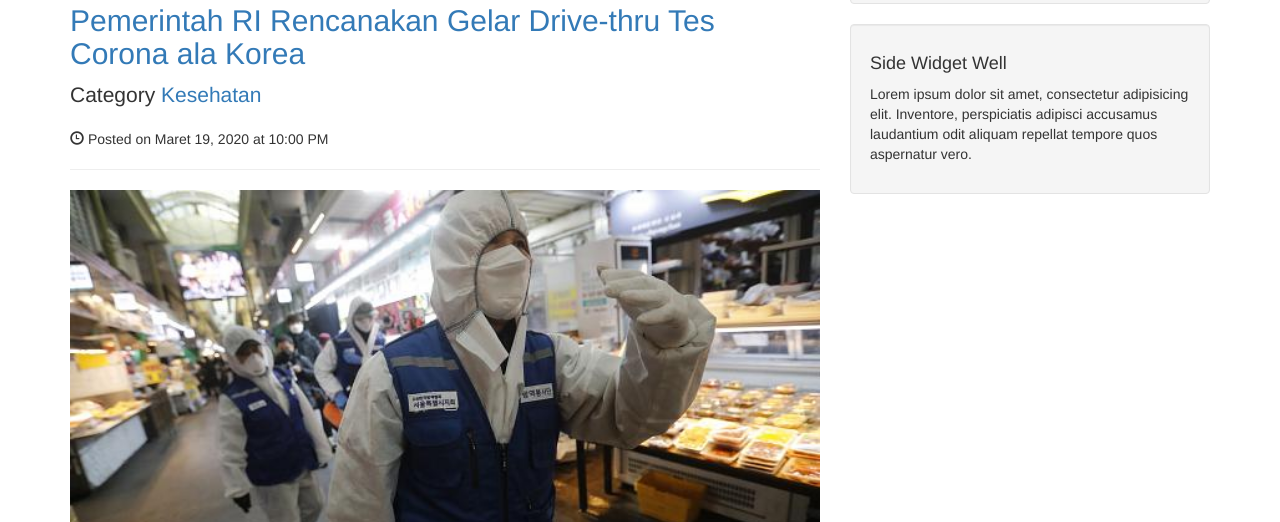
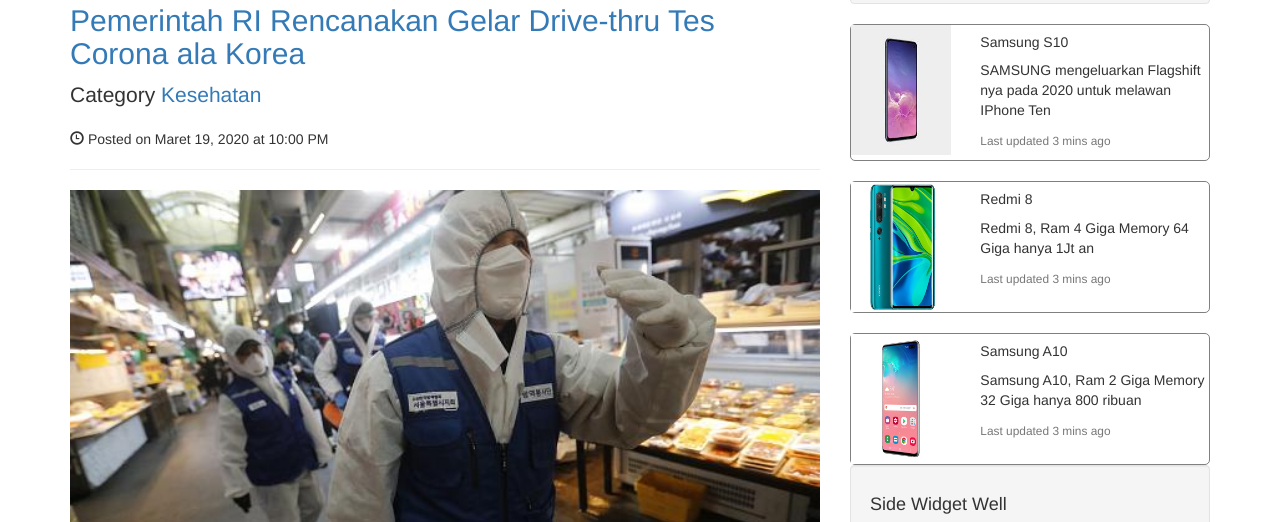
Before and after one commit to aldo1567/Team1-Berita, a plain HTML site: page index.html in a window 1280 px wide. Shown: the part 236-758 px from the top of the page. Drawn offline with Linux system fonts and the light colour scheme.

Commit message:
nambah iklan

```diff
--- a/index.html
+++ b/index.html
@@ -281,6 +281,51 @@
                     </div>
                     <!-- /.row -->
                 </div>
+                <div class="card mb-3" style="max-width: 540px; border: 1px solid grey; border-radius: 5px;">
+                    <div class="row no-gutters">
+                      <div class="col-md-4">
+                        <img src="gambar/hp.jpg" class="card-img" alt="..." width="100px" height="130px">
+                      </div>
+                      <div class="col-md-8">
+                        <div class="card-body">
+                          <h5 class="card-title">Samsung S10</h5>
+                          <p class="card-text">SAMSUNG mengeluarkan Flagshift nya pada 2020 untuk melawan IPhone Ten</p>
+                          <p class="card-text"><small class="text-muted">Last updated 3 mins ago</small></p>
+                        </div>
+                      </div>
+                    </div>
+                </div>
+                <br>
+                <div class="card mb-3" style="max-width: 540px; border: 1px solid grey; border-radius: 5px;">
+                    <div class="row no-gutters">
+                      <div class="col-md-4">
+                        <img src="gambar/xiaomi.jpg" class="card-img" alt="..." width="100px" height="130px">
+                      </div>
+                      <div class="col-md-8">
+                        <div class="card-body">
+                          <h5 class="card-title">Redmi 8</h5>
+                          <p class="card-text">Redmi 8, Ram 4 Giga Memory 64 Giga hanya 1Jt an</p>
+                          <p class="card-text"><small class="text-muted">Last updated 3 mins ago</small></p>
+                        </div>
+                      </div>
+                    </div>
+                </div>
+                <br>
+                <div class="card mb-3" style="max-width: 540px; border: 1px solid grey; border-radius: 5px;">
+                    <div class="row no-gutters">
+                      <div class="col-md-4">
+                        <img src="gambar/a10.jpg" class="card-img" alt="..." width="100px" height="130px">
+                      </div>
+                      <div class="col-md-8">
+                        <div class="card-body">
+                          <h5 class="card-title">Samsung A10</h5>
+                          <p class="card-text">Samsung A10, Ram 2 Giga Memory 32 Giga hanya 800 ribuan</p>
+                          <p class="card-text"><small class="text-muted">Last updated 3 mins ago</small></p>
+                        </div>
+                      </div>
+                    </div>
+                </div>
+
 
                 <!-- Side Widget Well -->
                 <div class="well">
```
Also changed, not shown: gambar/a10.jpg (added), gambar/hp.jpg (added), gambar/xiaomi.jpg (added).
